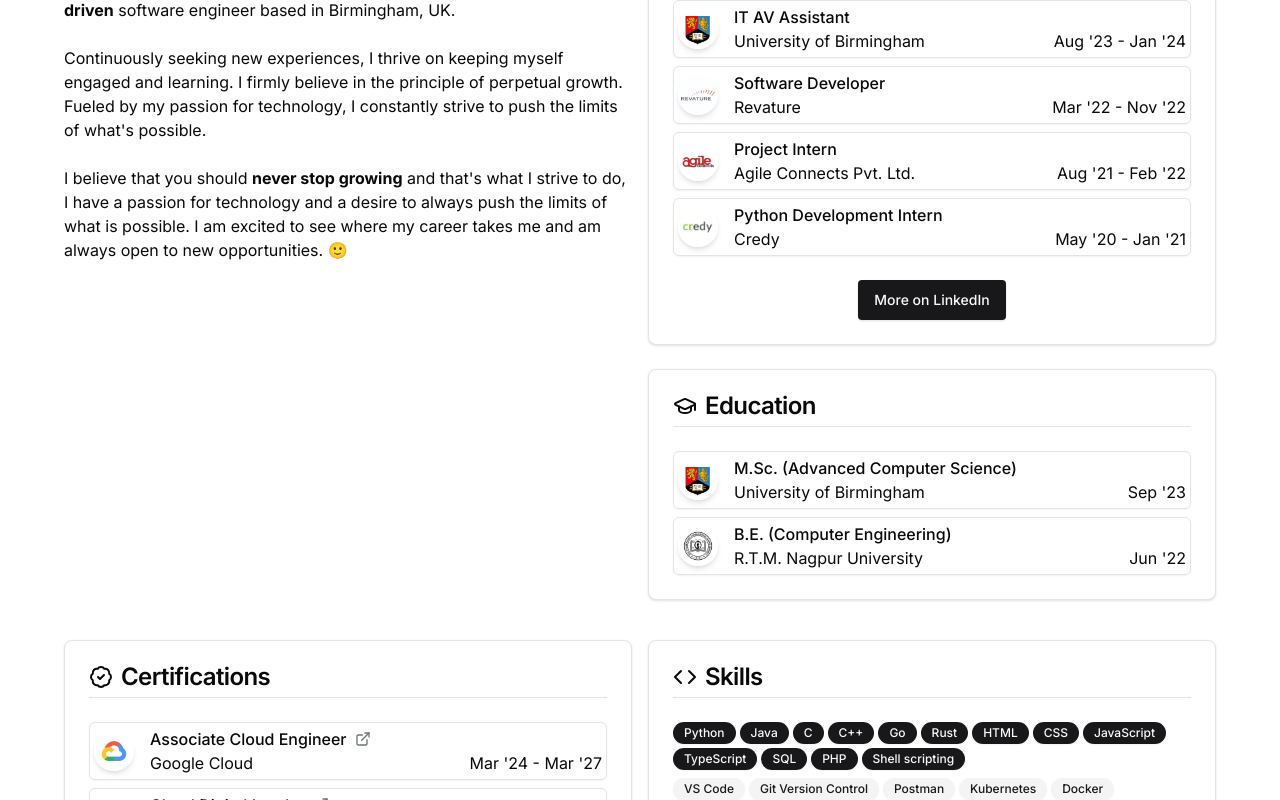
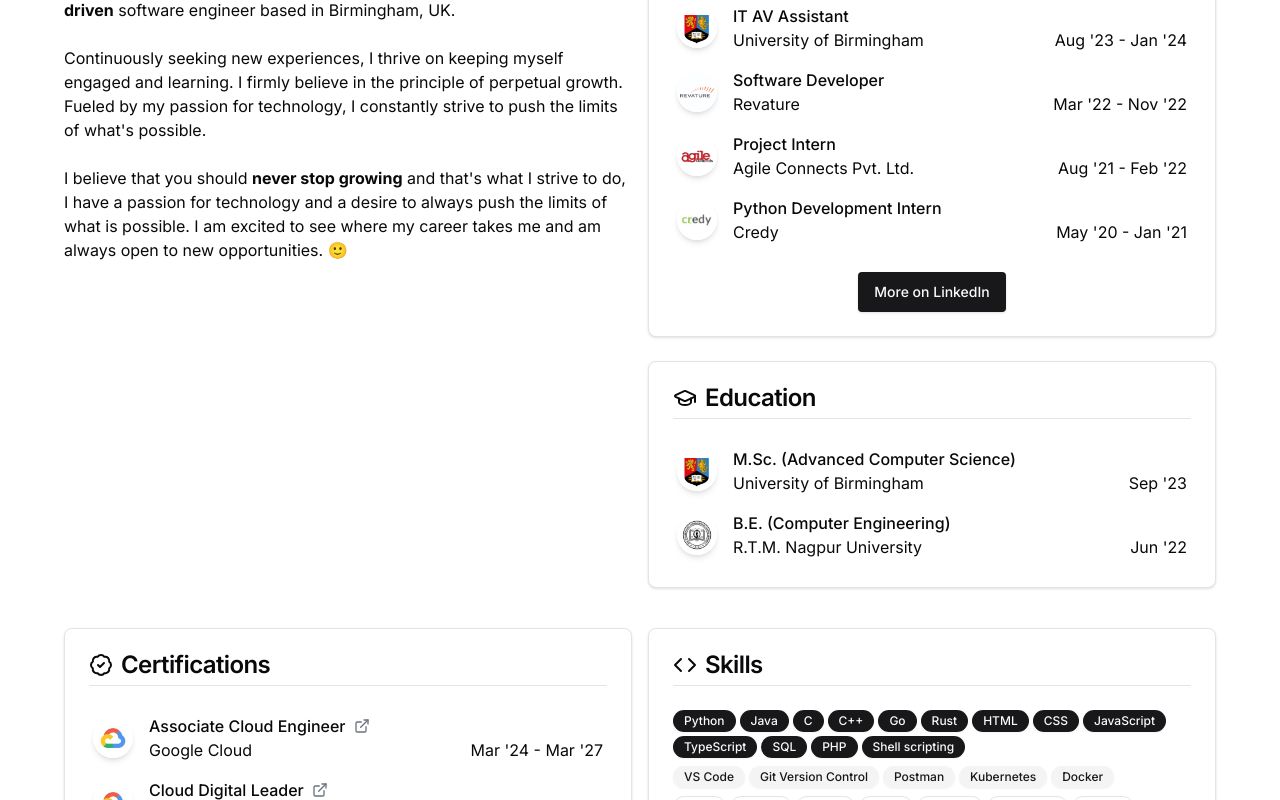
Before and after one commit to nishchintmakode/portfolio-web, a Next.js app: page / in a window 1280 px wide. Shown: the part 580-1380 px from the top of the page. Built offline with nearby package versions, Linux system fonts and the light colour scheme.

Commit message:
Changes to card layout

```diff
--- a/src/components/about/experience.tsx
+++ b/src/components/about/experience.tsx
@@ -79,10 +79,7 @@
         <CardContent>
           <div className="space-y-2">
             {workExperiences.map((experience, index) => (
-              <div
-                key={index}
-                className="flex items-center rounded-md border p-1 gap-4 shadow-sm"
-              >
+              <div key={index} className="flex items-center p-1 gap-4">
                 <Avatar className="shadow-md">
                   <AvatarImage src={experience.logo} alt={experience.logoAlt} />
                   <AvatarFallback>{experience.logoAlt}</AvatarFallback>
@@ -123,10 +120,7 @@
         <CardContent>
           <div className="space-y-2">
             {educationExperiences.map((education, index) => (
-              <div
-                key={index}
-                className="flex items-center rounded-md border p-1 gap-4 shadow-sm"
-              >
+              <div key={index} className="flex items-center p-1 gap-4">
                 <Avatar className="shadow-md">
                   <AvatarImage src={education.logo} alt={education.logoAlt} />
                   <AvatarFallback>{education.logoAlt}</AvatarFallback>
--- a/src/components/qualifications/certifications.tsx
+++ b/src/components/qualifications/certifications.tsx
@@ -58,10 +58,7 @@
         <CardContent>
           <div className="space-y-2">
             {certifications.map((certification, index) => (
-              <div
-                key={index}
-                className="flex items-center rounded-md border p-1 gap-4 shadow-sm"
-              >
+              <div key={index} className="flex items-center p-1 gap-4">
                 <Avatar className="shadow-md">
                   <AvatarImage
                     src={certification.logo}
```
